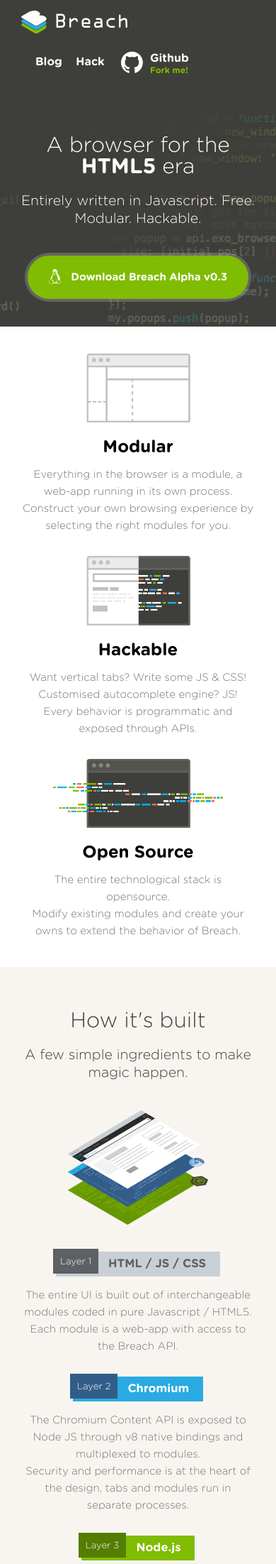
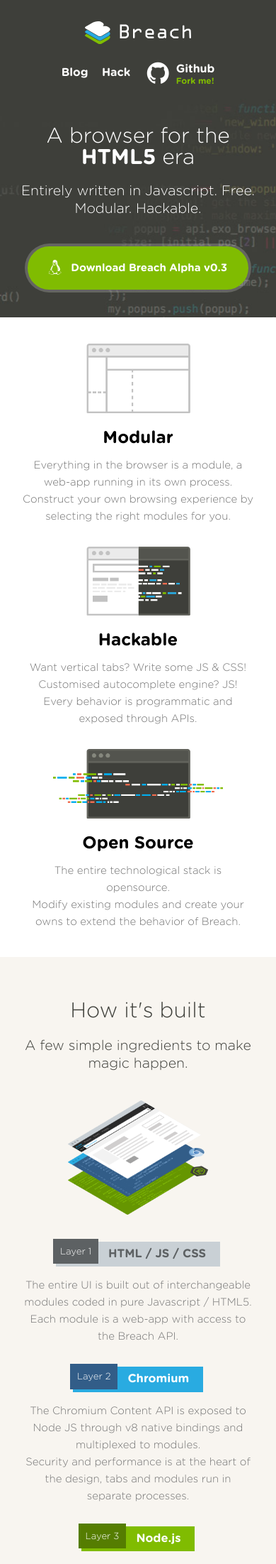
Before and after one commit to spolu/breach_core, a Jekyll site: the page built from index.html, in a window 390 px wide. Shown: the top 2203 px of the page at 71% size. Built offline with Jekyll 4.4.1, drawn with Linux system fonts in a browser that asks for light colours; nearby versions of some CDN libraries; Markdown is read by kramdown in place of the engine named in the settings.

Commit message:
Fix responsiveness

```diff
--- a/css/style.css
+++ b/css/style.css
@@ -2099,7 +2099,19 @@
     font-size: 1.3em; }
 
   #header ul {
-    padding-left: 20px; }
+    padding-left: 0;
+    margin-bottom: 0;
+    text-align: center; }
+  #header nav {
+    padding-bottom: 0;
+    width: 100%; }
+  #header header {
+    padding-top: 2em; }
+  #header #logo {
+    margin: 0 auto; }
+
+  #hero {
+    padding-top: 1.5em; }
 
   #footer {
     padding-top: 2em; }
```
Also changed, not shown: css/_responsive.scss (+16 -1 lines).
